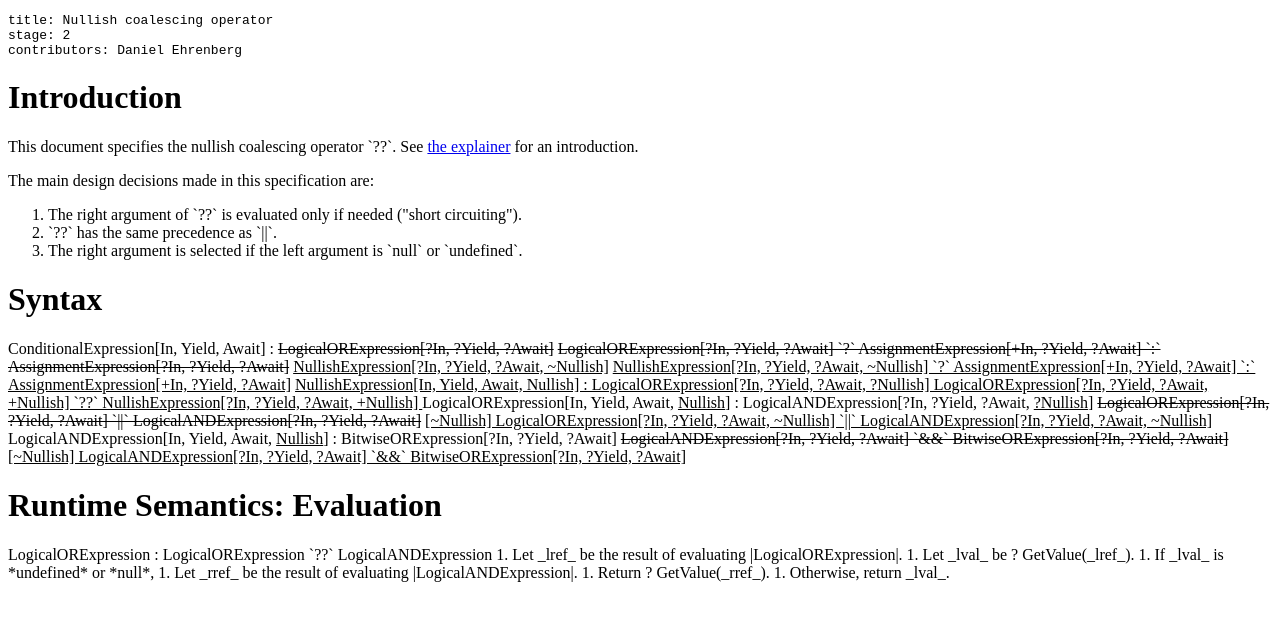
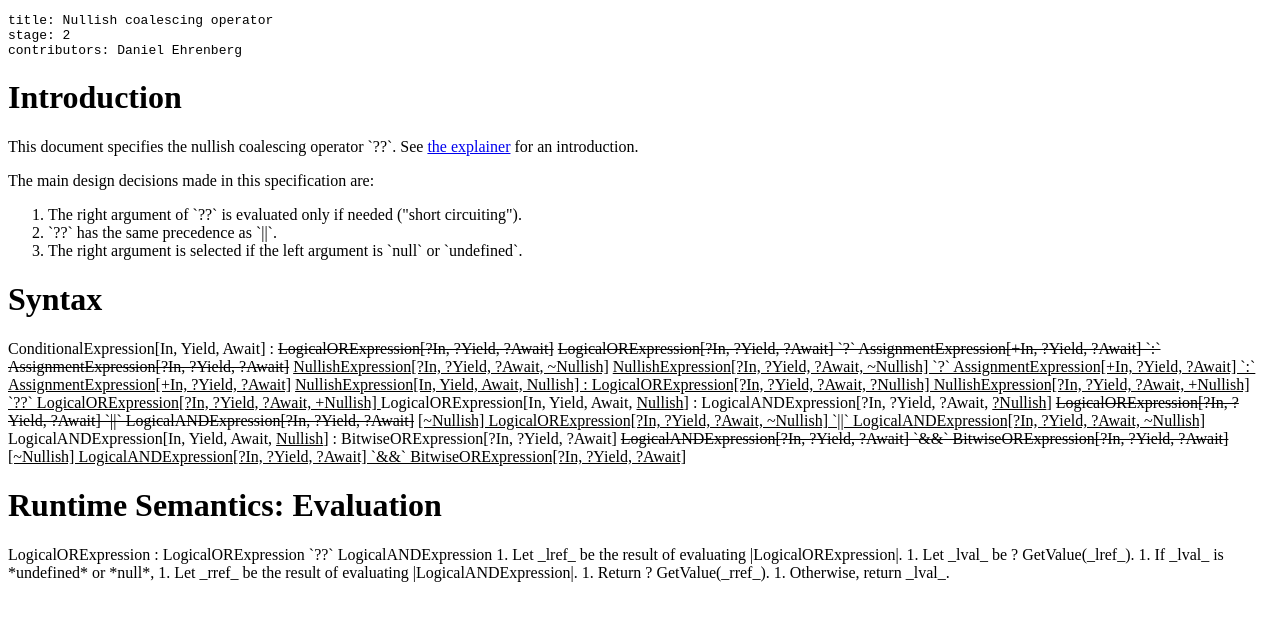
Before and after one commit to tc39/proposal-nullish-coalescing, a website: page spec.html in a window 1280 px wide. Drawn offline with Linux system fonts and the light colour scheme.

Commit message:
Fix associativity of NullishExpression.

```diff
--- a/spec.html
+++ b/spec.html
@@ -31,7 +31,7 @@ contributors: Daniel Ehrenberg
       <ins>
       NullishExpression[In, Yield, Await, Nullish] :
         LogicalORExpression[?In, ?Yield, ?Await, ?Nullish]
-        LogicalORExpression[?In, ?Yield, ?Await, +Nullish] `??` NullishExpression[?In, ?Yield, ?Await, +Nullish]
+        NullishExpression[?In, ?Yield, ?Await, +Nullish] `??` LogicalORExpression[?In, ?Yield, ?Await, +Nullish]
       </ins>
 
       LogicalORExpression[In, Yield, Await, <ins>Nullish</ins>] :
```
